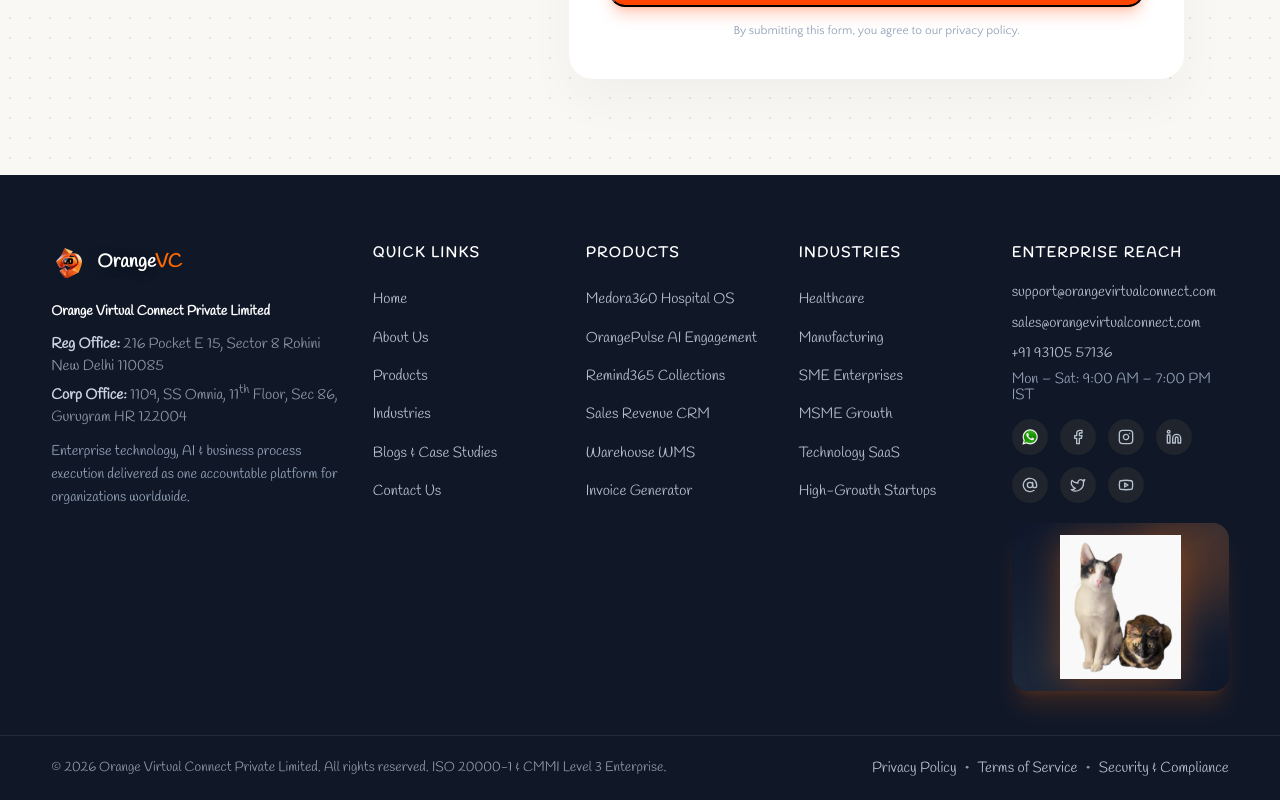
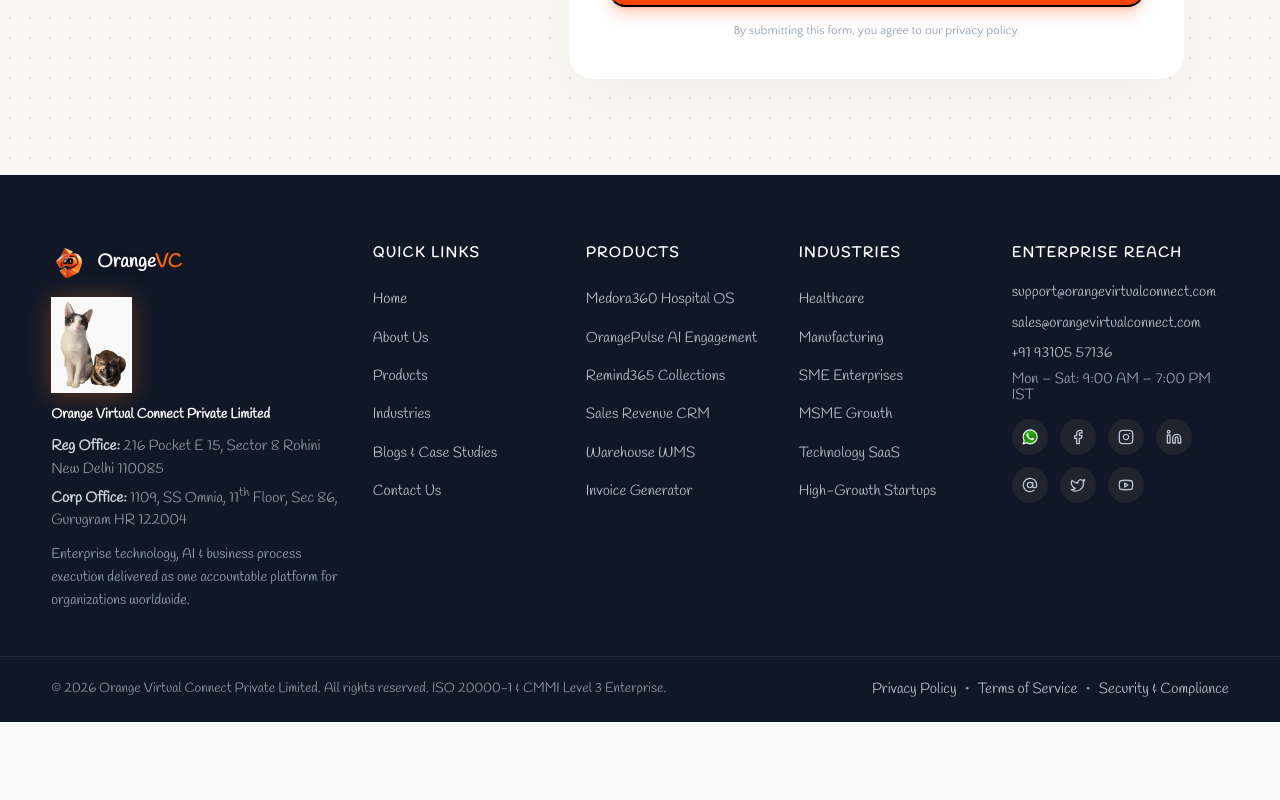
Before and after one commit to VirtualCare14/orangevc_site_main_nextjs, a Next.js app: page / in a window 1280 px wide. Shown: the part 5078-5878 px from the top of the page. After the commit the page ends 5800 px from the top, so only its background shows below. Built offline with nearby package versions, Linux system fonts and the light colour scheme; a web font is replaced by a local one.

Commit message:
Position frameless mascot image inline with logo text aligned to bottom baseline

```diff
--- a/components/Footer.js
+++ b/components/Footer.js
@@ -16,7 +16,8 @@
     <footer className="site-footer">
       <div className="container footer-grid">
         <div className="footer-brand">
-          <Link href="/" className="logo logo-footer">
+          <div className="flex items-end gap-4 flex-wrap">
+            <Link href="/" className="logo logo-footer m-0">
               <Image
                 src="/images/ovc-logo-transparent.png"
                 alt="Orange Virtual Connect Logo"
@@ -29,6 +30,19 @@
                 <span>VC</span>
               </span>
             </Link>
+
+            {/* Frameless mascot image inline in row aligned to bottom baseline */}
+            <div className="relative w-36 h-24 shrink-0 filter drop-shadow-[0_2px_12px_rgba(255,106,0,0.35)]">
+              <Image
+                src="/images/mascots.png"
+                alt="Orange VC Team Mascots"
+                fill
+                style={{ objectFit: 'contain', objectPosition: 'bottom left' }}
+                priority
+              />
+            </div>
+          </div>
+
           <span className="footer-legal-name" style={{ display: 'block', fontSize: '0.85rem', fontWeight: 600, color: '#FFFFFF', marginTop: '10px' }}>
             Orange Virtual Connect Private Limited
           </span>
@@ -91,20 +105,6 @@
           <div className="footer-social-root mt-4">
             <SocialLinks variant="footer" />
           </div>
-
-          {/* Highlighted Premium Image-Only Card */}
-          <div className="footer-mascot-card mt-5 p-3 rounded-2xl bg-gradient-to-br from-slate-900/95 via-slate-800/90 to-slate-900/95 border border-[#FF6A00]/40 shadow-xl shadow-[#FF6A00]/15 backdrop-blur-md relative overflow-hidden group hover:border-[#FF6A00]/70 transition-all duration-300 flex items-center justify-center">
-            <div className="absolute -top-6 -right-6 w-28 h-28 bg-[#FF6A00]/20 rounded-full blur-xl pointer-events-none group-hover:bg-[#FF6A00]/30 transition-all" />
-            <div className="relative w-full h-36 shrink-0 transition-transform duration-300 group-hover:scale-105 filter drop-shadow-[0_4px_16px_rgba(255,106,0,0.35)]">
-              <Image
-                src="/images/mascots.png"
-                alt="Orange VC Team Mascots"
-                fill
-                style={{ objectFit: 'contain' }}
-                priority
-              />
-            </div>
-          </div>
         </div>
       </div>
 
```
Lines whose indentation alone changed are shown as unchanged.
